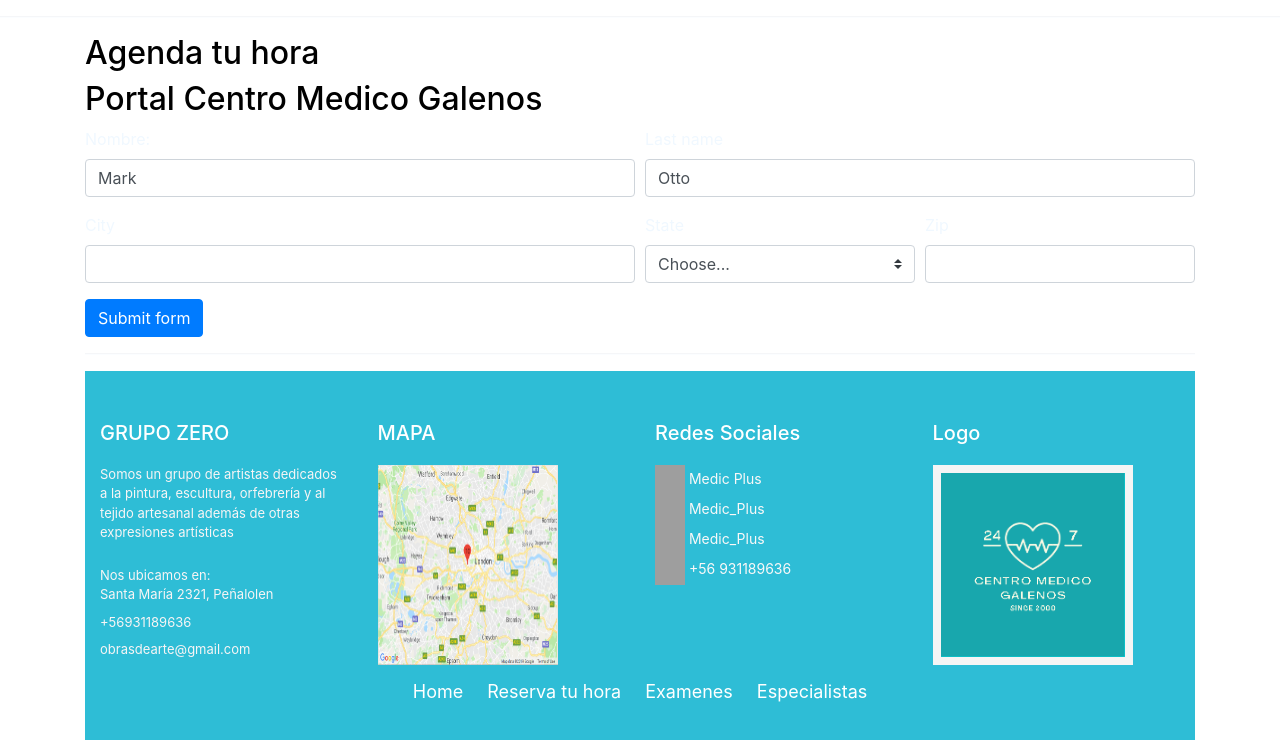
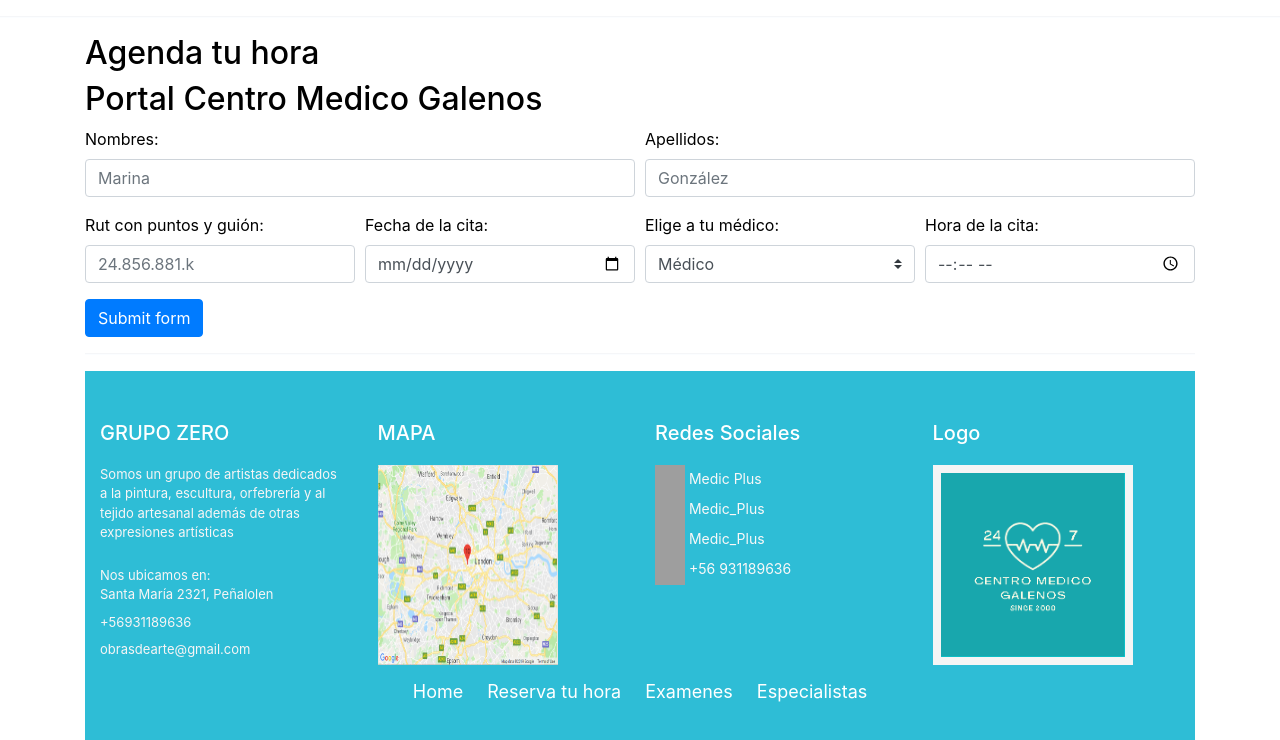
Before and after one commit to BrandonSepu/medicplus, a Django app: page /tomahora in a window 1280 px wide. Shown: the part 76-816 px from the top of the page. Run offline with Django 3.2, Linux system fonts and the light colour scheme; grey boxes are pictures that could not be loaded.

Commit message:
edicion de formulario

```diff
--- a/core/templates/web/tomahora.html
+++ b/core/templates/web/tomahora.html
@@ -13,42 +13,48 @@
             <form id="tomarhora" role="form" autocomplete="on" class="form" method="POST">
                 {% csrf_token %}
                 <div class="form-row">
-                    <div class="col-md-6 mb-3">
-                        <label>Nombre:</label>
-                        <input type="text" class="form-control" id="validationTooltip01" value="Mark" required>
+                    <div  class="col-md-6 mb-3">
+                        <label class="label">Nombres:</label>
+                        <input type="text" class="form-control" id="validationTooltip01" placeholder="Marina" required>
                         <div class="valid-tooltip">
                             Looks good!
                         </div>
                     </div>
                     <div class="col-md-6 mb-3">
-                        <label for="validationTooltip02">Last name</label>
-                        <input type="text" class="form-control" id="validationTooltip02" value="Otto" required>
+                        <label class="label">Apellidos:</label>
+                        <input type="text" class="form-control" id="validationTooltip02" placeholder="González"required>
                         <div class="valid-tooltip">
                             Looks good!
                         </div>
                     </div>
                 </div>
                 <div class="form-row">
-                    <div class="col-md-6 mb-3">
-                        <label for="validationTooltip03">City</label>
-                        <input type="text" class="form-control" id="validationTooltip03" required>
+                    <div class="col-md-3 mb-3">
+                        <label class="label">Rut con puntos y guión:</label>
+                        <input type="text" class="form-control"  placeholder="24.856.881.k" required>
                         <div class="invalid-tooltip">
-                            Please provide a valid city.
                         </div>
                     </div>
                     <div class="col-md-3 mb-3">
-                        <label for="validationTooltip04">State</label>
+                        <label class="label">Fecha de la cita:</label>
+                        <input type="date" class="form-control" id="validationTooltip03" required>
+                        <div class="invalid-tooltip">
+                        </div>
+                    </div>
+                    <div class="col-md-3 mb-3">
+                        <label class="label"class="label">Elige a tu médico:</label>
                         <select class="custom-select" id="validationTooltip04" required>
-                            <option selected disabled value="">Choose...</option>
-                            <option>...</option>
+                            <option selected disabled value="">Médico</option>
+                            <option>Arturo Vazquéz</option>
+                            <option>José Bobadilla</option>
                         </select>
                         <div class="invalid-tooltip">
                             Please select a valid state.
                         </div>
                     </div>
                     <div class="col-md-3 mb-3">
-                        <label for="validationTooltip05">Zip</label>
-                        <input type="text" class="form-control" id="validationTooltip05" required>
+                        <label class="label">Hora de la cita:</label>
+                        <input type="time" class="form-control" id="validationTooltip05" required>
                         <div class="invalid-tooltip">
                             Please provide a valid zip.
                         </div>
```
